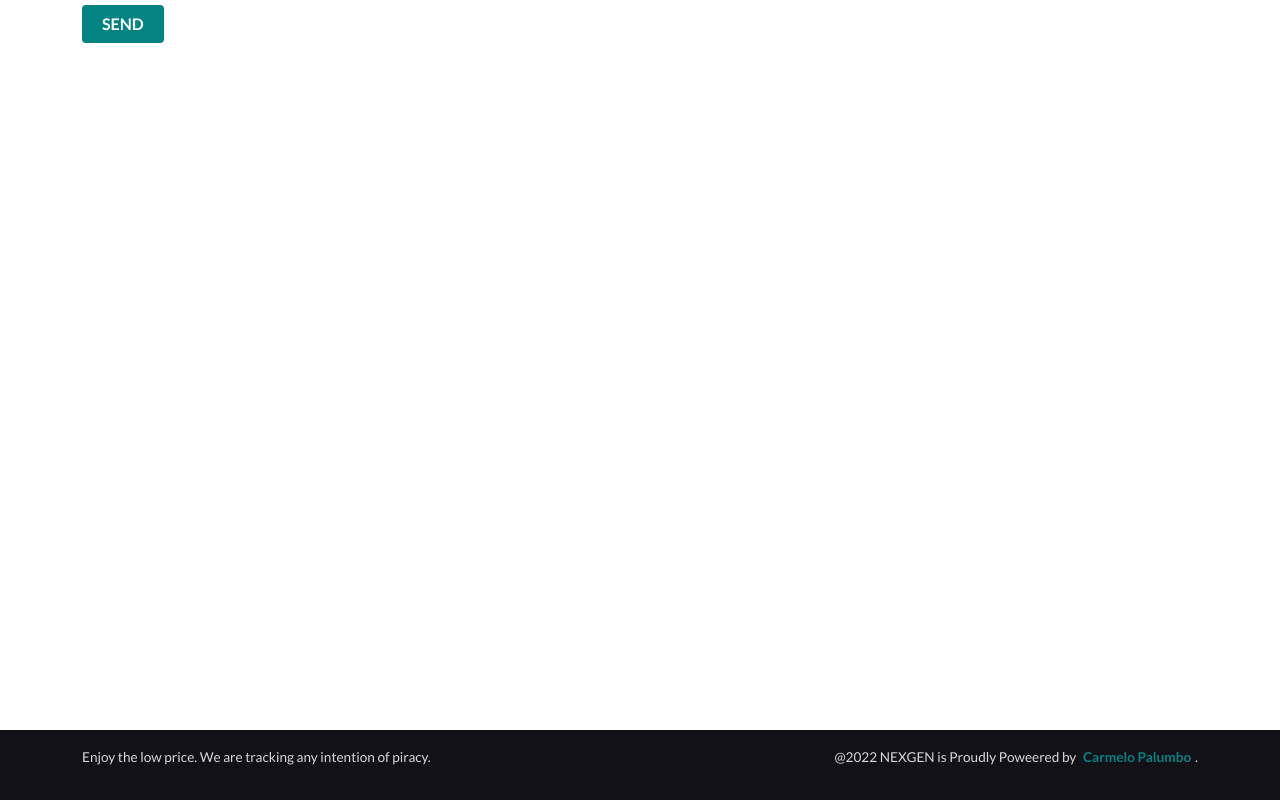
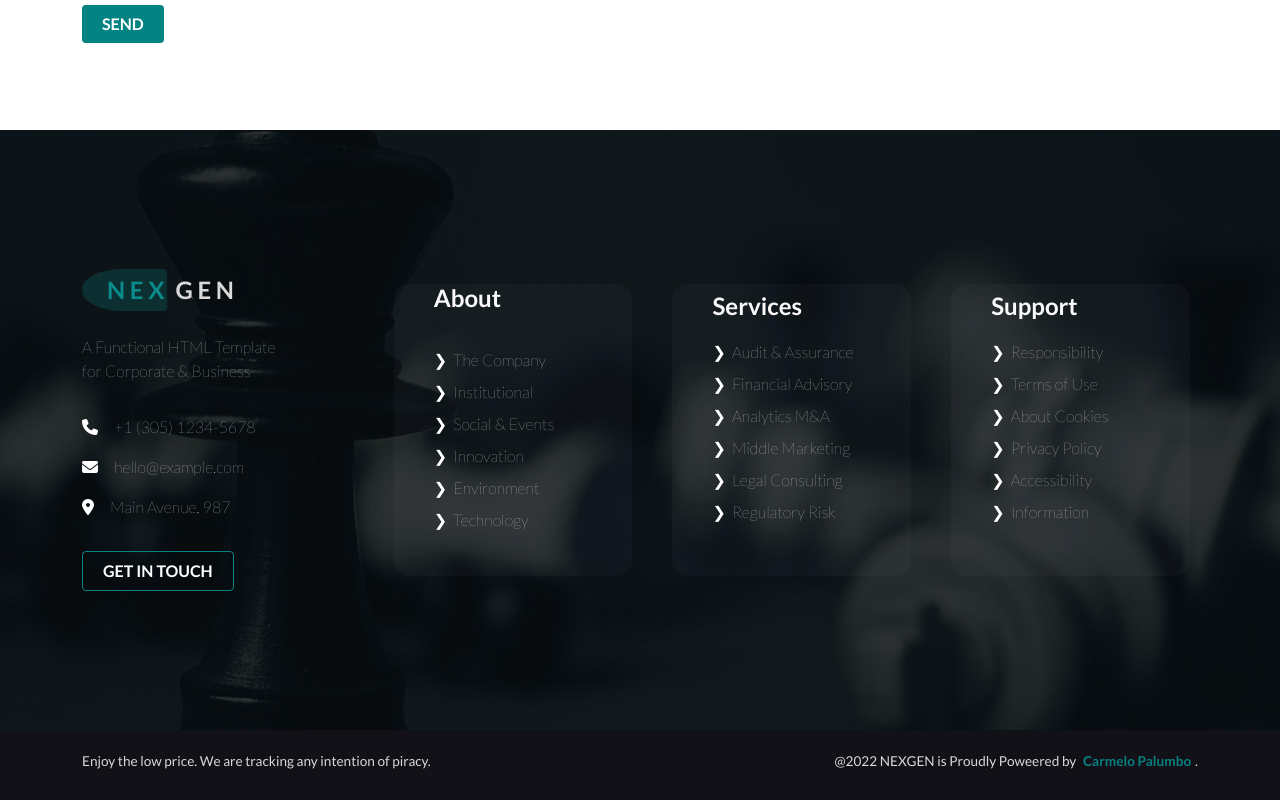
Before and after one commit to carmelopalumbo/proj-html-vuejs, a Vue app: page / in a window 1280 px wide. Shown: the part 6100-6900 px from the top of the page. Built offline with nearby package versions, Linux system fonts and the light colour scheme.

Commit message:
add-dynamic-footer-menu

```diff
--- a/src/components/partials/copyright.vue
+++ b/src/components/partials/copyright.vue
@@ -6,7 +6,7 @@ export default {
 
 <template>
   <div class="copyright">
-    <div class="container h-100">
+    <div class="container h-100 pt-2">
       <div class="row justify-content-between d-flex h-100 align-items-center">
         <div class="col">
           <p>Enjoy the low price. We are tracking any intention of piracy.</p>
--- a/src/components/partials/credits.vue
+++ b/src/components/partials/credits.vue
@@ -1,15 +1,149 @@
 <script>
+import { store } from "../../data/store";
+
 export default {
   name: "credits",
+  data() {
+    return {
+      store,
+    };
+  },
 };
 </script>
 
 <template>
-  <div class="credits"></div>
+  <div class="credits">
+    <div class="container d-flex h-100 align-items-center">
+      <!-- logo with button -->
+      <div class="row flex-column logo-box me-4">
+        <div class="col logo d-flex">
+          <p class="me-2">N E X</p>
+          <p>G E N</p>
+        </div>
+
+        <div class="col py-2 text-white fw-lighter w-75">
+          <p>A Functional HTML Template for Corporate & Business</p>
+        </div>
+
+        <div class="col text-white fw-lighter">
+          <div class="py-2">
+            <i class="fa-solid fa-phone me-3"></i>
+            <span>+1 (305) 1234-5678</span>
+          </div>
+          <div class="py-2">
+            <i class="fa-solid fa-envelope me-3"></i>
+            <span>hello@example.com</span>
+          </div>
+          <div class="py-2">
+            <i class="fa-solid fa-location-dot me-3"></i>
+            <span>Main Avenue, 987</span>
+          </div>
+
+          <button class="btn mt-4">GET IN TOUCH</button>
+        </div>
+      </div>
+      <!-- footer menu -->
+      <div class="row justify-content-between d-flex w-100 footer-menu">
+        <!-- about -->
+        <div class="col">
+          <h4>About</h4>
+          <ul class="py-4">
+            <li
+              class="py-1"
+              v-for="(link, index) in store.footerMenu.about"
+              :key="index"
+            >
+              <a href="#">{{ link }}</a>
+            </li>
+          </ul>
+        </div>
+        <!-- services -->
+        <div class="col">
+          <h4 class="py-2">Services</h4>
+          <ul>
+            <li
+              class="py-1"
+              v-for="(link, index) in store.footerMenu.services"
+              :key="index"
+            >
+              <a href="#">{{ link }}</a>
+            </li>
+          </ul>
+        </div>
+        <!-- support -->
+        <div class="col">
+          <h4 class="py-2">Support</h4>
+          <ul>
+            <li
+              class="py-1"
+              v-for="(link, index) in store.footerMenu.support"
+              :key="index"
+            >
+              <a href="#">{{ link }}</a>
+            </li>
+          </ul>
+        </div>
+      </div>
+    </div>
+  </div>
 </template>
 
 <style lang="scss" scoped>
+@use "../../style/partials/palette" as *;
+@use "../../style/partials/mixin" as *;
+
 .credits {
   height: 600px;
+  background-image: url("../../assets/img/bg-7.jpg");
+  background-position: center;
+  .logo-box {
+    .logo {
+      @include logo();
+    }
+
+    button {
+      @include button($fill: false);
+      color: white;
+    }
+  }
+
+  .footer-menu {
+    .col {
+      position: relative;
+      margin: 20px;
+      padding-left: 40px;
+      &::before {
+        @include background-opacity();
+        background-color: lighten($woodsmoke, 50%);
+        opacity: 0.05;
+        border-radius: 15px;
+      }
+    }
+    h4 {
+      font-weight: 700;
+      color: white;
+    }
+    ul {
+      list-style: none;
+      padding: 0;
+      li {
+        transition: 0.4s all;
+        position: relative;
+        a {
+          text-decoration: none;
+          color: white;
+          font-weight: 100;
+          &:hover {
+            text-decoration: underline;
+          }
+        }
+        &::before {
+          content: "\276F";
+          padding-right: 6px;
+          color: white;
+        }
+      }
+    }
+  }
 }
 </style>
```
